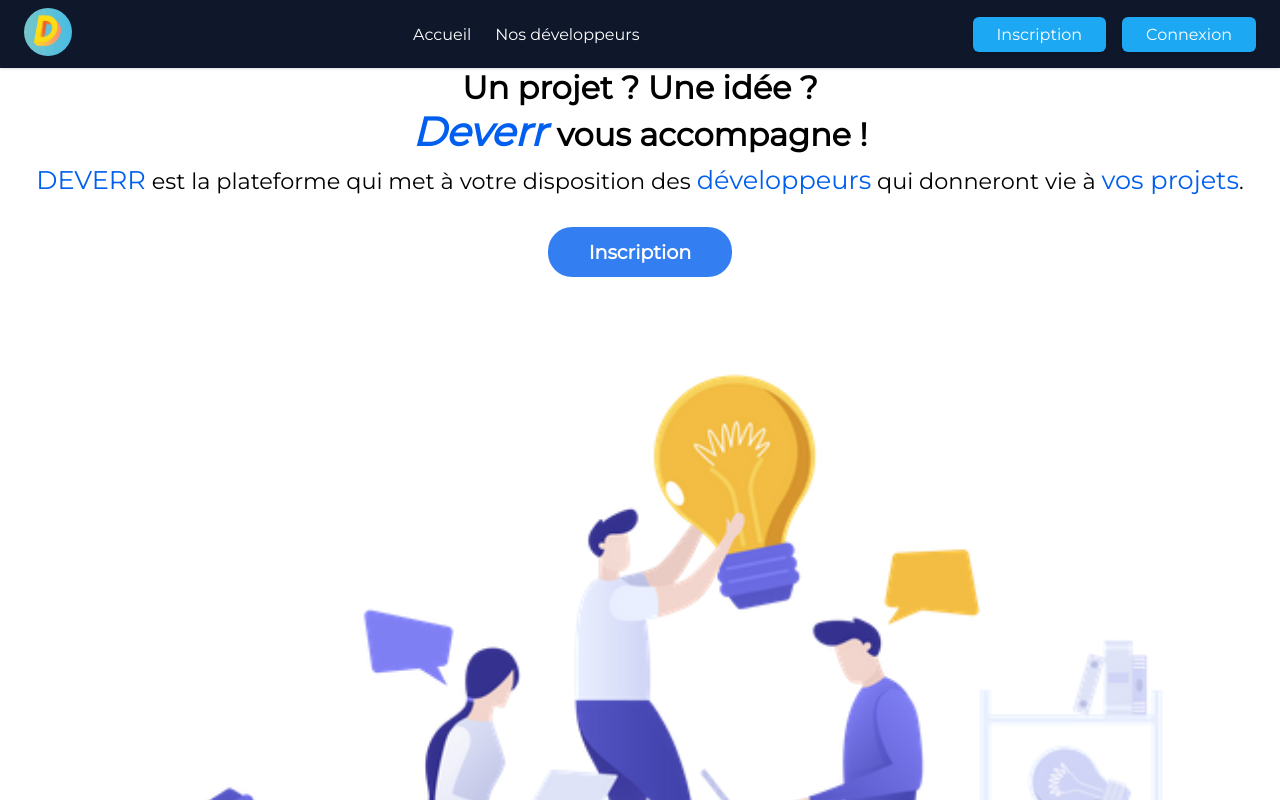
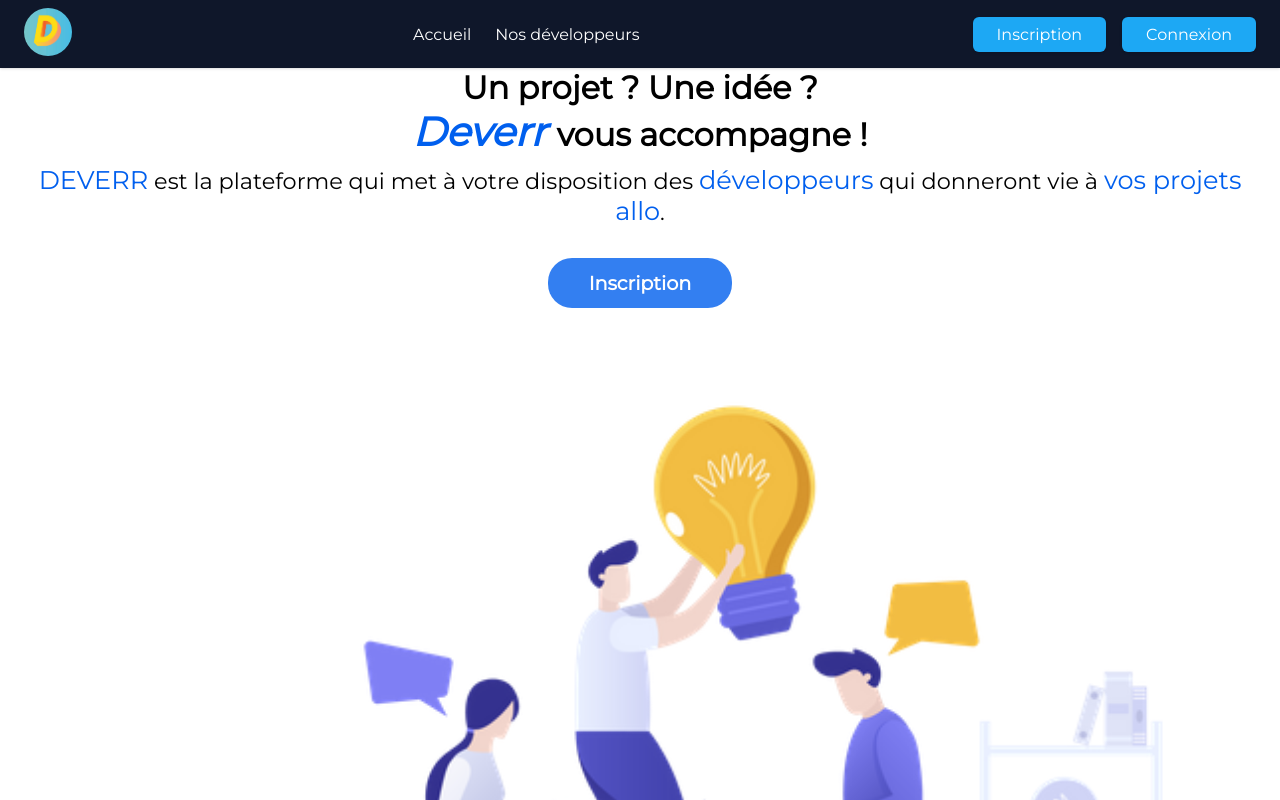
Before and after one commit to Loic-Jhs/deverr-front, a React (Vite) app: page / in a window 1280 px wide. Shown: the top 800 px of the page. Built offline with nearby package versions, Linux system fonts and the light colour scheme; no server answers.

Commit message:
Update Homepage.tsx

```diff
--- a/src/components/Homepage/Homepage.tsx
+++ b/src/components/Homepage/Homepage.tsx
@@ -14,7 +14,7 @@
             vous accompagne !
           </h2>
           <p>
-            <span>DEVERR</span> est la plateforme qui met à votre disposition des <span>développeurs</span> qui donneront vie à <span>vos projets</span>.
+            <span>DEVERR</span> est la plateforme qui met à votre disposition des <span>développeurs</span> qui donneront vie à <span>vos projets allo</span>.
           </p>
           <div className="homepage__button">
             <div className="button__container">
```
